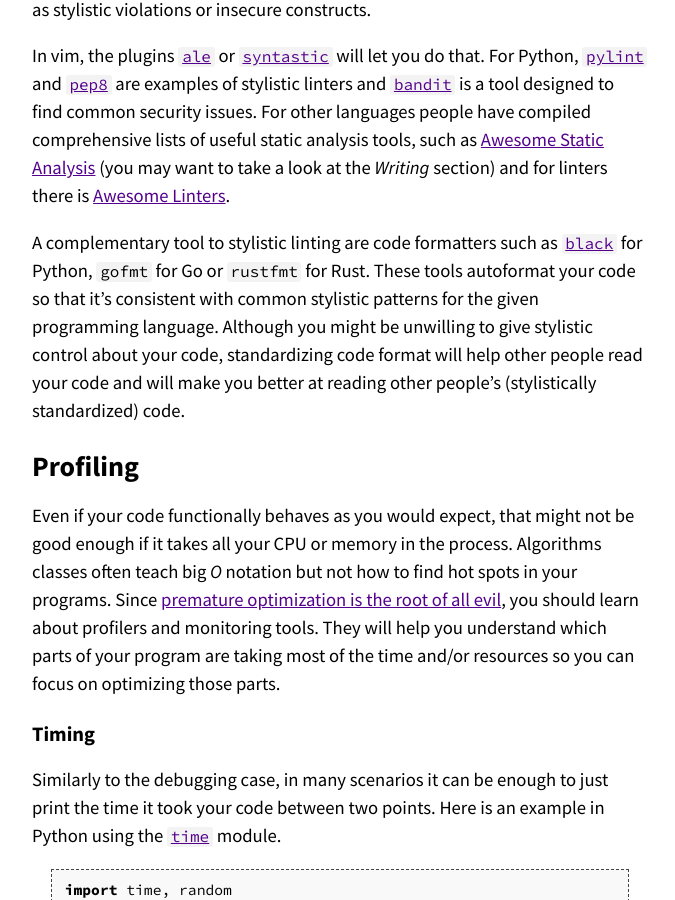
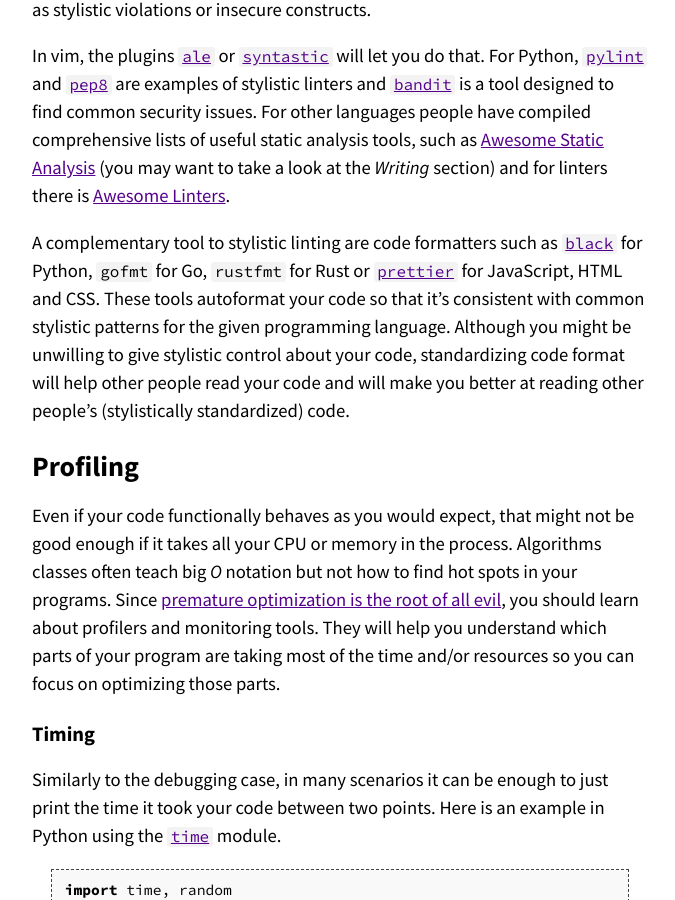
Before and after one commit to missing-semester-cn/missing-semester-cn.github.io, a Jekyll site: the page built from _2020/debugging-profiling.md, in a window 1280 px wide and 900 px high, scrolled down 6430 px. Shown: the whole window, without its empty margins (300-975 px from the left). Built offline with Jekyll 4.4.1, drawn with Linux system fonts in a browser that asks for light colours.

Commit message:
Added prettier as example of a code formatter

```diff
--- a/_2020/debugging-profiling.md
+++ b/_2020/debugging-profiling.md
@@ -206,7 +206,7 @@ In vim, the plugins [`ale`](https://vimawesome.com/plugin/ale) or [`syntastic`](
 For Python, [`pylint`](https://www.pylint.org) and [`pep8`](https://pypi.org/project/pep8/) are examples of stylistic linters and [`bandit`](https://pypi.org/project/bandit/) is a tool designed to find common security issues.
 For other languages people have compiled comprehensive lists of useful static analysis tools, such as [Awesome Static Analysis](https://github.com/mre/awesome-static-analysis) (you may want to take a look at the _Writing_ section) and for linters there is [Awesome Linters](https://github.com/caramelomartins/awesome-linters).
 
-A complementary tool to stylistic linting are code formatters such as [`black`](https://github.com/psf/black) for Python, `gofmt` for Go or `rustfmt` for Rust.
+A complementary tool to stylistic linting are code formatters such as [`black`](https://github.com/psf/black) for Python, `gofmt` for Go, `rustfmt` for Rust or [`prettier`](https://prettier.io/) for JavaScript, HTML and CSS.
 These tools autoformat your code so that it's consistent with common stylistic patterns for the given programming language.
 Although you might be unwilling to give stylistic control about your code, standardizing code format will help other people read your code and will make you better at reading other people's (stylistically standardized) code.
 
```
